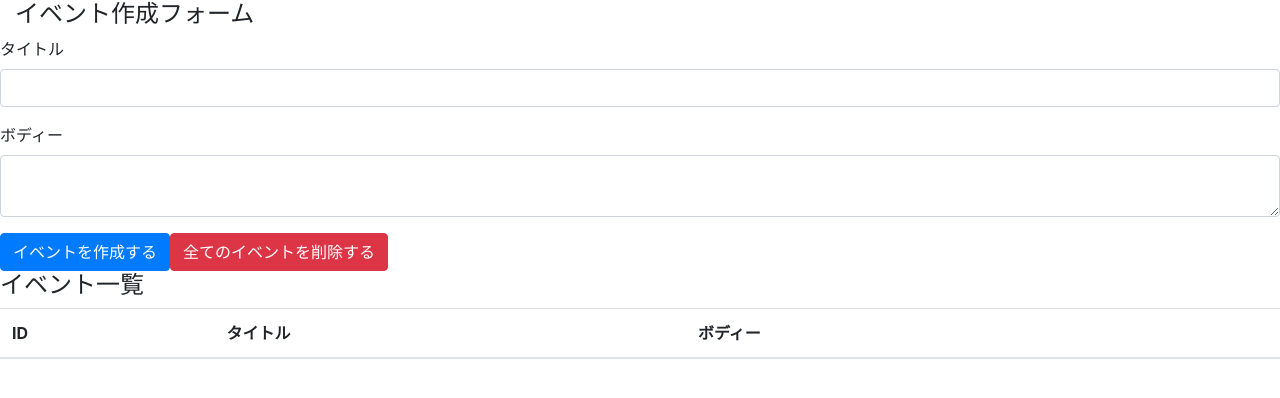
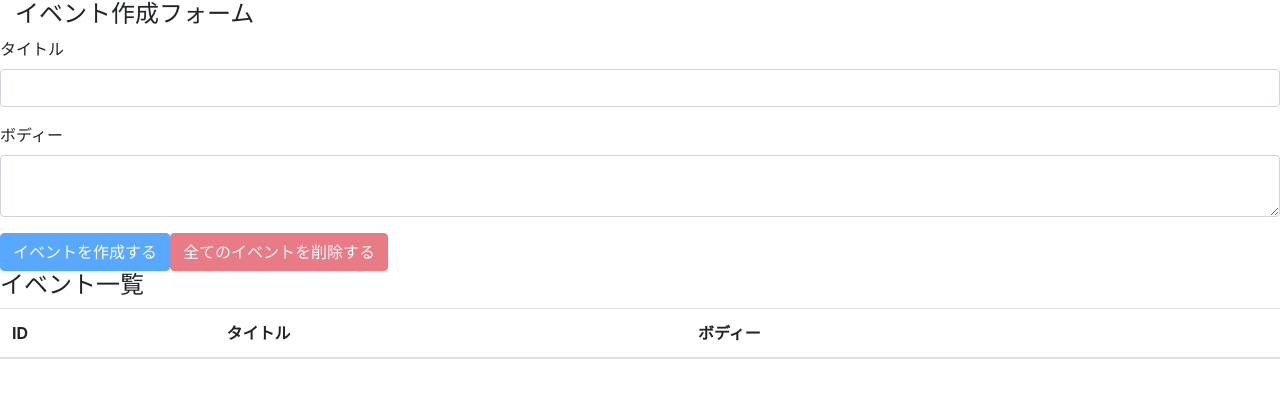
Before and after one commit to HDYS-TTBYS/udemy-react-hooks, a React (Create React App) app: page / in a window 1280 px wide. Shown: the top 398 px of the page. Built offline with nearby package versions, Linux system fonts and the light colour scheme.

Commit message:
implement all events deletion feature

```diff
--- a/src/components/App.js
+++ b/src/components/App.js
@@ -19,6 +19,16 @@ const App = () => {
 
         setTitle('');
         setBody('');
+    };
+
+    const deleteAllEvents = e => {
+        e.preventDefault(); //全体リロード停止
+        const result = window.confirm('すべてのイベントを削除？');
+        if (result === true) {
+            dispatch({
+                type: 'DERETE_ALL_EVENTS',
+            });
+        }
     };
 
     return (
@@ -47,10 +57,18 @@ const App = () => {
                     />
                 </div>
 
-                <button className="btn btn-primary" onClick={addEvent}>
+                <button
+                    className="btn btn-primary"
+                    onClick={addEvent}
+                    disabled={!title || !body}
+                >
                     イベントを作成する
                 </button>
-                <button className="btn btn-danger">
+                <button
+                    className="btn btn-danger"
+                    onClick={deleteAllEvents}
+                    disabled={state.length === 0}
+                >
                     全てのイベントを削除する
                 </button>
 
--- a/src/components/Event.js
+++ b/src/components/Event.js
@@ -2,10 +2,13 @@ import React from 'react';
 
 const Event = ({ event, dispatch }) => {
     const handleClickDeleteButton = () => {
-        dispatch({
-            type: 'DELETE_EVENT',
-            id: event.id,
-        });
+        const result = window.confirm(`イベント(id=${event.id})を削除？`);
+        if (result === true) {
+            dispatch({
+                type: 'DELETE_EVENT',
+                id: event.id,
+            });
+        }
     };
     return (
         <tr>
--- a/src/reducers/reducer_index.js
+++ b/src/reducers/reducer_index.js
@@ -15,7 +15,7 @@ const events = (state = [], action) => {
             return [...state, { id: id, ...event }]; //stateに追加
         case 'DELETE_EVENT':
             return state.filter(event => event.id !== action.id);
-        case 'DERETE_ALL_EVENT':
+        case 'DERETE_ALL_EVENTS':
             return [];
 
         default:
```
